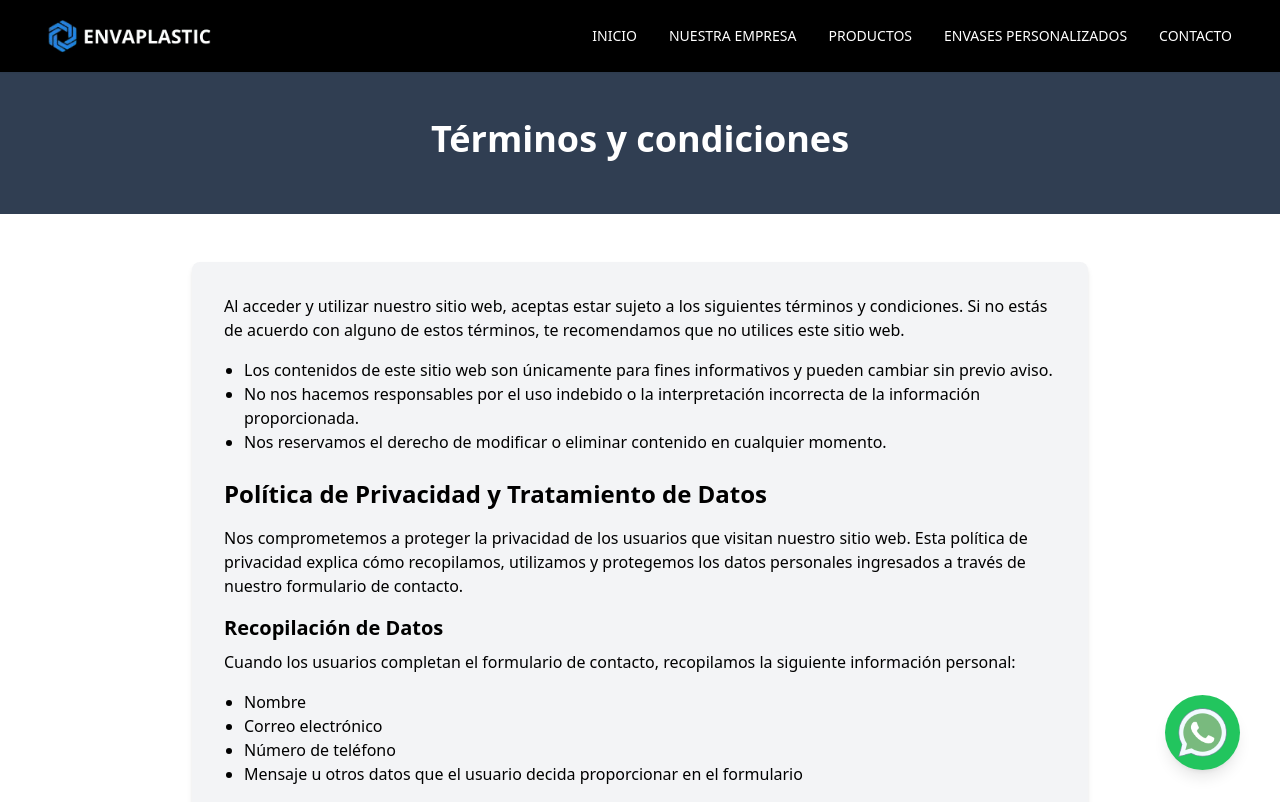
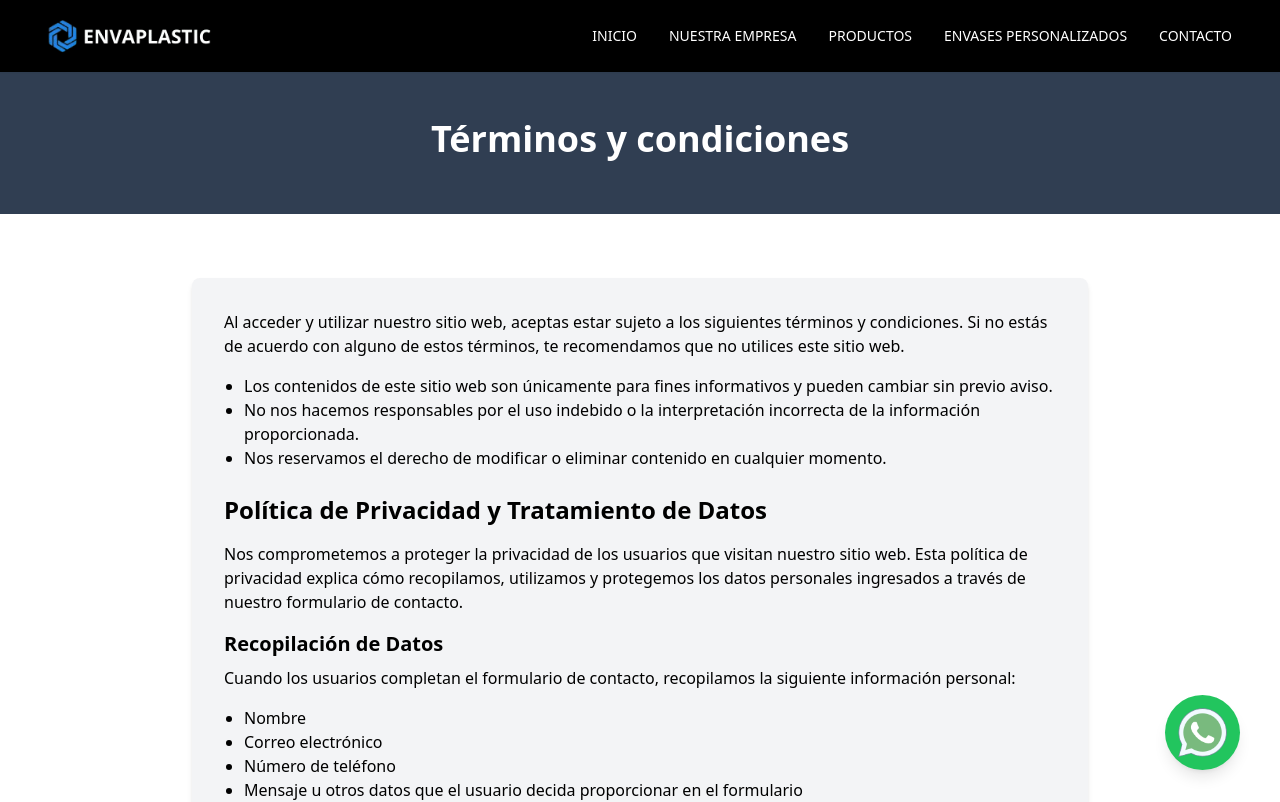
Before and after one commit to lucianohuenuvil/envaplastic, a Next.js app: page /terminos-condiciones in a window 1280 px wide. Shown: the top 802 px of the page. Built offline with nearby package versions, Linux system fonts and the light colour scheme.

Commit message:
fix padding

```diff
--- a/src/app/terminos-condiciones/page.jsx
+++ b/src/app/terminos-condiciones/page.jsx
@@ -16,7 +16,7 @@ export default function Legal() {
         </div>
       </div>
 
-      <div className="sm:m-12 min-h-screen   sm:px-6 lg:px-8">
+      <div className="sm:m-12 min-h-screen p-4  sm:px-6 lg:px-8">
         <div className="bg-gray-100 max-w-4xl mx-auto p-8 shadow-md rounded-lg">
           {/* <h1 className="text-3xl font-bold mb-6">Términos y Condiciones</h1> */}
           <p className="mb-4">
```
